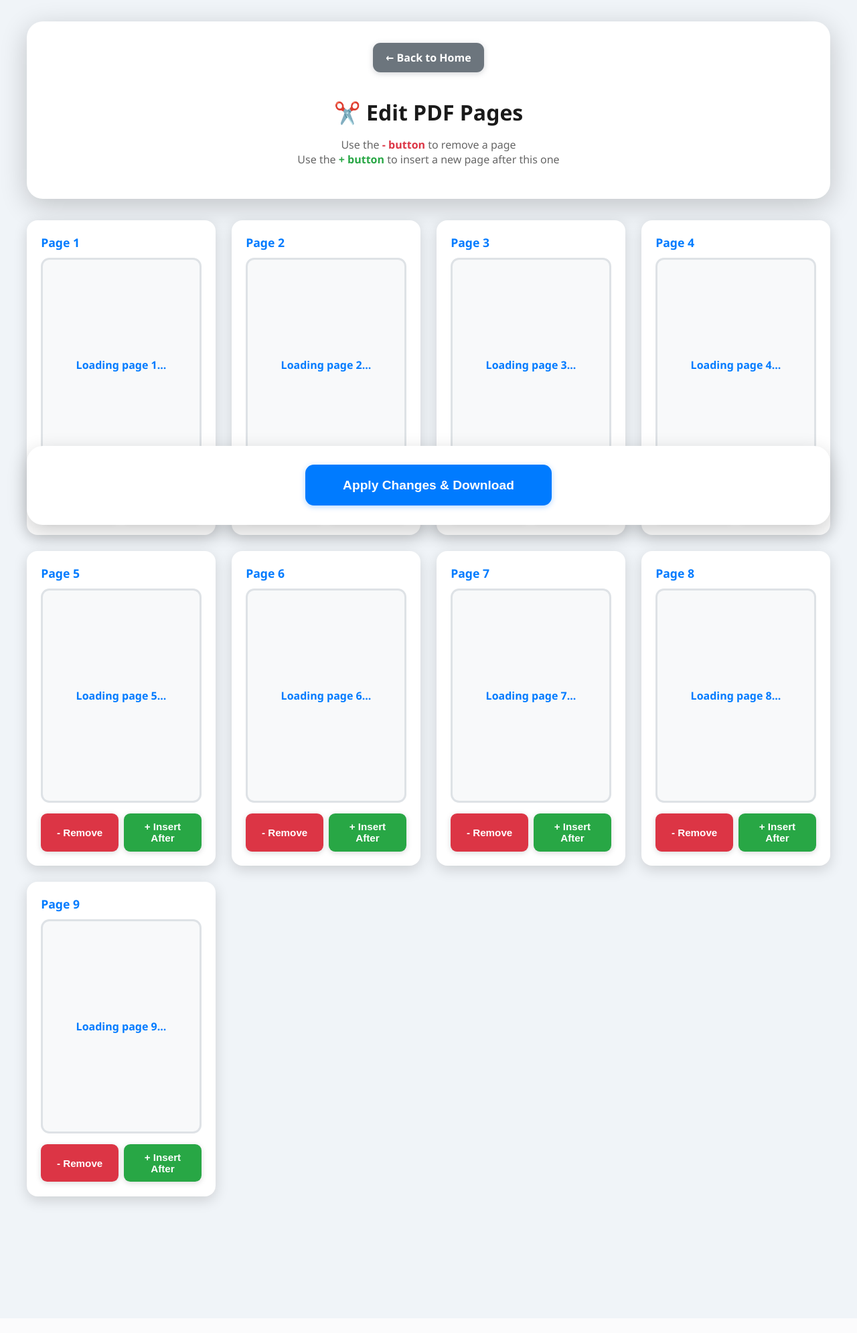
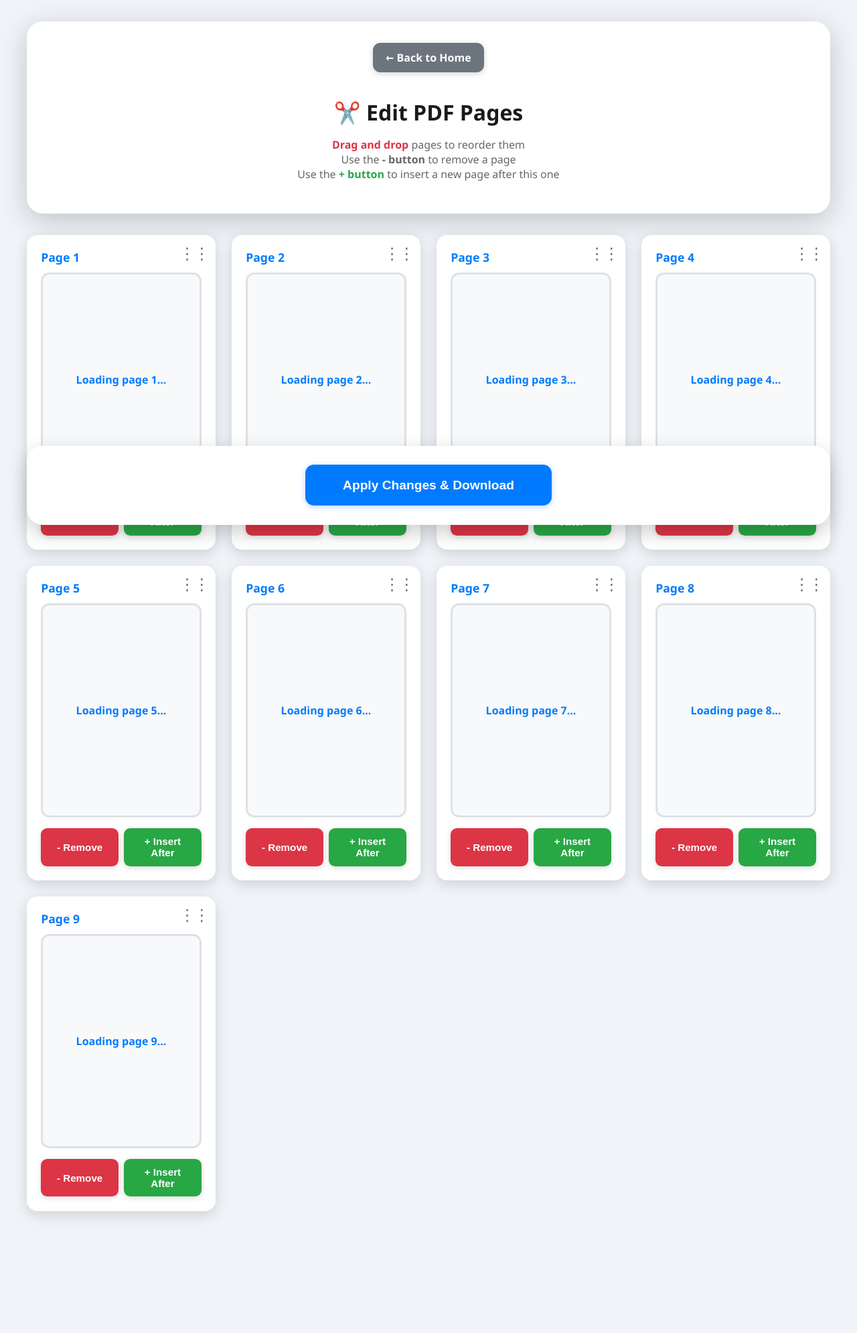
Before and after one commit to ChilliRoger/pdf-merger, a Flask app: template templates/edit_pages.html in a window 1280 px wide. Shown: the whole page at 67% size. Before the commit the page ends 1809 px from the top, so only its background shows below. Run offline with Flask 3, Linux system fonts and the light colour scheme; the template is opened without the code that fills it: most values are stand-ins (such as "Sample title", 1, 10 or a date in 2020); parts of the project's set-up code (start-up, migrations or seed data) failed here and were passed over.

Commit message:
added dragable feature

```diff
--- a/api/app.py
+++ b/api/app.py
@@ -143,42 +143,69 @@ def page_image(session_id, page_num):
 
 @app.route('/apply-edits', methods=['POST'])
 def apply_edits():
-    """Apply page removals and insertions, then show success page"""
+    """Apply page removals, insertions, and reordering, then show success page"""
     try:
         session_id = request.form.get('session_id')
         removed_pages_json = request.form.get('removed_pages', '[]')
         removed_pages = set(json.loads(removed_pages_json))
+
+        # Get page order if provided
+        page_order_json = request.form.get('page_order', '[]')
+        page_order = json.loads(page_order_json)
 
         # Load original PDF
         pdf_path = os.path.join(app.config['EDIT_FOLDER'], session_id, 'original.pdf')
         reader = PdfReader(pdf_path)
         writer = PdfWriter()
 
-        # Collect all insertion keys from the request
-        all_insertion_keys = []
-        for key in request.files.keys():
-            if key.startswith('insert_after_'):
-                all_insertion_keys.append(key)
+        # If page order is provided, use it; otherwise use default sequential order
+        if page_order and len(page_order) > 0:
+            # Process pages in the order specified by drag-and-drop
+            for item in page_order:
+                if item['type'] == 'page':
+                    page_num = int(item['value'])
+                    # Skip removed pages
+                    if page_num not in removed_pages:
+                        writer.add_page(reader.pages[page_num - 1])
 
-        # Process each page
-        for page_num in range(1, len(reader.pages) + 1):
-            # Skip removed pages
-            if page_num not in removed_pages:
-                writer.add_page(reader.pages[page_num - 1])
+                elif item['type'] == 'insert':
+                    insert_key = f"insert_after_{item['value']}"
+                    if insert_key in request.files:
+                        insert_files = request.files.getlist(insert_key)
+                        for insert_file in insert_files:
+                            if insert_file.filename != '':
+                                # Read the inserted PDF
+                                insert_reader = PdfReader(insert_file.stream)
+                                # Add all pages from inserted PDF
+                                for insert_page in insert_reader.pages:
+                                    writer.add_page(insert_page)
+        else:
+            # Fallback to original logic if no page order provided
+            # Collect all insertion keys from the request
+            all_insertion_keys = []
+            for key in request.files.keys():
+                if key.startswith('insert_after_'):
+                    all_insertion_keys.append(key)
 
-            # Check for insertions after this page (including nested ones)
-            page_insert_keys = [k for k in all_insertion_keys if k.startswith(f'insert_after_{page_num}')]
+            # Process each page
+            for page_num in range(1, len(reader.pages) + 1):
+                # Skip removed pages
+                if page_num not in removed_pages:
+                    writer.add_page(reader.pages[page_num - 1])
 
-            for insert_key in page_insert_keys:
-                if insert_key in request.files:
-                    insert_files = request.files.getlist(insert_key)
-                    for insert_file in insert_files:
-                        if insert_file.filename != '':
-                            # Read the inserted PDF
-                            insert_reader = PdfReader(insert_file.stream)
-                            # Add all pages from inserted PDF
-                            for insert_page in insert_reader.pages:
-                                writer.add_page(insert_page)
+                # Check for insertions after this page (including nested ones)
+                page_insert_keys = [k for k in all_insertion_keys if k.startswith(f'insert_after_{page_num}')]
+
+                for insert_key in page_insert_keys:
+                    if insert_key in request.files:
+                        insert_files = request.files.getlist(insert_key)
+                        for insert_file in insert_files:
+                            if insert_file.filename != '':
+                                # Read the inserted PDF
+                                insert_reader = PdfReader(insert_file.stream)
+                                # Add all pages from inserted PDF
+                                for insert_page in insert_reader.pages:
+                                    writer.add_page(insert_page)
 
         # Save edited PDF
         output_path = os.path.join(app.config['EDIT_FOLDER'], session_id, 'edited.pdf')
@@ -190,6 +217,8 @@ def apply_edits():
 
     except Exception as e:
         print(f"Error applying edits: {e}")
+        import traceback
+        traceback.print_exc()
         return jsonify({'error': str(e)}), 500
 
 
--- a/templates/edit_pages.html
+++ b/templates/edit_pages.html
@@ -249,6 +249,50 @@
     display: block !important;
   }
 
+  /* Drag and drop styles */
+  .page-card.dragging {
+    opacity: 0.5;
+    transform: scale(0.95);
+    cursor: grabbing;
+  }
+  .page-card.drag-over {
+    border: 3px solid #007bff;
+    background: #e7f3ff;
+  }
+  .insert-slot.dragging {
+    opacity: 0.5;
+    transform: scale(0.95);
+    cursor: grabbing;
+  }
+  .insert-slot.drag-over {
+    border-color: #007bff;
+    background: #e7f3ff;
+  }
+  .page-card {
+    cursor: grab;
+  }
+  .page-card:active {
+    cursor: grabbing;
+  }
+  .insert-slot {
+    cursor: grab;
+  }
+  .insert-slot:active {
+    cursor: grabbing;
+  }
+  .drag-handle {
+    position: absolute;
+    top: 0.5rem;
+    right: 0.5rem;
+    font-size: 1.5rem;
+    cursor: grab;
+    opacity: 0.6;
+    transition: opacity 0.3s;
+  }
+  .drag-handle:hover {
+    opacity: 1;
+  }
+
   @media (max-width: 768px) {
     .pages-container { grid-template-columns: 1fr; }
     .submit-btn { padding: 0.8rem 2rem; font-size: 1rem; }
@@ -260,6 +304,7 @@
     <a href="/" class="back-button">← Back to Home</a>
     <h1>✂️ Edit PDF Pages</h1>
     <p class="instructions">
+      <strong>Drag and drop</strong> pages to reorder them<br>
       Use the <strong>- button</strong> to remove a page<br>
       Use the <strong>+ button</strong> to insert a new page after this one
     </p>
@@ -269,7 +314,8 @@
     <input type="hidden" name="session_id" value="{{ session_id }}">
     <div class="pages-container" id="pagesContainer">
       {% for page_num in range(1, total_pages + 1) %}
-      <div class="page-card" id="page-{{ page_num }}" data-page="{{ page_num }}">
+      <div class="page-card" id="page-{{ page_num }}" data-page="{{ page_num }}" draggable="true" ondragstart="handleDragStart(event)" ondragover="handleDragOver(event)" ondrop="handleDrop(event)" ondragend="handleDragEnd(event)" ondragenter="handleDragEnter(event)" ondragleave="handleDragLeave(event)">
+        <div class="drag-handle" title="Drag to reorder">⋮⋮</div>
         <div class="page-number">Page {{ page_num }}</div>
         <div class="page-preview" id="preview-{{ page_num }}">
           <div class="loading-spinner">Loading page {{ page_num }}...</div>
@@ -294,11 +340,16 @@
   <script>
     let removedPages = new Set();
     let insertions = {};
+    let draggedElement = null;
+    let pageOrder = []; // Track the order of pages
 
     // Load page images progressively
     document.addEventListener('DOMContentLoaded', function() {
       const totalPages = {{ total_pages }};
       const sessionId = '{{ session_id }}';
+
+      // Initialize page order
+      updatePageOrder();
 
       // Load images one by one with delay to avoid overwhelming the server
       function loadPageImage(pageNum) {
@@ -378,7 +429,15 @@
       const insertSlot = document.createElement('div');
       insertSlot.className = 'insert-slot';
       insertSlot.setAttribute('data-insert-after', pageNum);
+      insertSlot.setAttribute('draggable', 'true');
+      insertSlot.setAttribute('ondragstart', 'handleDragStart(event)');
+      insertSlot.setAttribute('ondragover', 'handleDragOver(event)');
+      insertSlot.setAttribute('ondrop', 'handleDrop(event)');
+      insertSlot.setAttribute('ondragend', 'handleDragEnd(event)');
+      insertSlot.setAttribute('ondragenter', 'handleDragEnter(event)');
+      insertSlot.setAttribute('ondragleave', 'handleDragLeave(event)');
       insertSlot.innerHTML = `
+        <div class="drag-handle" title="Drag to reorder">⋮⋮</div>
         <div class="page-number">Insert New Page After Page ${pageNum}</div>
         <input type="file" accept="application/pdf" onchange="handleInsertFile(${pageNum}, this)" multiple>
         <div style="display: flex; gap: 0.5rem; margin-top: 0.8rem; justify-content: center;">
@@ -402,7 +461,15 @@
       newInsertSlot.className = 'insert-slot';
       const newSlotKey = afterPageNum + '_' + Date.now(); // Unique key for nested insertions
       newInsertSlot.setAttribute('data-insert-after', newSlotKey);
+      newInsertSlot.setAttribute('draggable', 'true');
+      newInsertSlot.setAttribute('ondragstart', 'handleDragStart(event)');
+      newInsertSlot.setAttribute('ondragover', 'handleDragOver(event)');
+      newInsertSlot.setAttribute('ondrop', 'handleDrop(event)');
+      newInsertSlot.setAttribute('ondragend', 'handleDragEnd(event)');
+      newInsertSlot.setAttribute('ondragenter', 'handleDragEnter(event)');
+      newInsertSlot.setAttribute('ondragleave', 'handleDragLeave(event)');
       newInsertSlot.innerHTML = `
+        <div class="drag-handle" title="Drag to reorder">⋮⋮</div>
         <div class="page-number">Insert Another Page After This Slot</div>
         <input type="file" accept="application/pdf" onchange="handleInsertFileNested('${newSlotKey}', this)" multiple>
         <div style="display: flex; gap: 0.5rem; margin-top: 0.8rem; justify-content: center;">
@@ -442,10 +509,114 @@
       insertSlot.remove();
     }
 
+    // Drag and Drop Functions
+    function handleDragStart(event) {
+      draggedElement = event.target.closest('.page-card, .insert-slot');
+      if (draggedElement) {
+        draggedElement.classList.add('dragging');
+        event.dataTransfer.effectAllowed = 'move';
+        event.dataTransfer.setData('text/html', draggedElement.innerHTML);
+      }
+    }
+
+    function handleDragOver(event) {
+      if (event.preventDefault) {
+        event.preventDefault();
+      }
+      event.dataTransfer.dropEffect = 'move';
+      return false;
+    }
+
+    function handleDragEnter(event) {
+      const target = event.target.closest('.page-card, .insert-slot');
+      if (target && target !== draggedElement) {
+        target.classList.add('drag-over');
+      }
+    }
+
+    function handleDragLeave(event) {
+      const target = event.target.closest('.page-card, .insert-slot');
+      if (target) {
+        target.classList.remove('drag-over');
+      }
+    }
+
+    function handleDrop(event) {
+      if (event.stopPropagation) {
+        event.stopPropagation();
+      }
+      event.preventDefault();
+
+      const dropTarget = event.target.closest('.page-card, .insert-slot');
+
+      if (draggedElement && dropTarget && draggedElement !== dropTarget) {
+        // Get the container
+        const container = document.getElementById('pagesContainer');
+
+        // Determine if we should insert before or after based on mouse position
+        const dropTargetRect = dropTarget.getBoundingClientRect();
+        const dropTargetMiddle = dropTargetRect.top + dropTargetRect.height / 2;
+        const mouseY = event.clientY;
+
+        if (mouseY < dropTargetMiddle) {
+          // Insert before
+          container.insertBefore(draggedElement, dropTarget);
+        } else {
+          // Insert after
+          if (dropTarget.nextSibling) {
+            container.insertBefore(draggedElement, dropTarget.nextSibling);
+          } else {
+            container.appendChild(draggedElement);
+          }
+        }
+
+        // Update page order
+        updatePageOrder();
+      }
+
+      dropTarget.classList.remove('drag-over');
+      return false;
+    }
+
+    function handleDragEnd(event) {
+      if (draggedElement) {
+        draggedElement.classList.remove('dragging');
+      }
+
+      // Remove drag-over class from all elements
+      document.querySelectorAll('.drag-over').forEach(el => {
+        el.classList.remove('drag-over');
+      });
+
+      draggedElement = null;
+    }
+
+    function updatePageOrder() {
+      const container = document.getElementById('pagesContainer');
+      pageOrder = [];
+
+      // Collect all elements in their current order
+      container.querySelectorAll('.page-card, .insert-slot').forEach((element) => {
+        if (element.classList.contains('page-card')) {
+          const pageNum = element.getAttribute('data-page');
+          pageOrder.push({ type: 'page', value: pageNum });
+        } else if (element.classList.contains('insert-slot')) {
+          const insertAfter = element.getAttribute('data-insert-after');
+          pageOrder.push({ type: 'insert', value: insertAfter });
+        }
+      });
+
+      console.log('Updated page order:', pageOrder);
+    }
+
     async function submitEdit() {
+      // Update page order before submitting
+      updatePageOrder();
+
       const formData = new FormData();
       formData.append('session_id', '{{ session_id }}');
       formData.append('removed_pages', JSON.stringify([...removedPages]));
+      formData.append('page_order', JSON.stringify(pageOrder));
 
       // Add insertions
       for (const [afterPage, files] of Object.entries(insertions)) {
```
